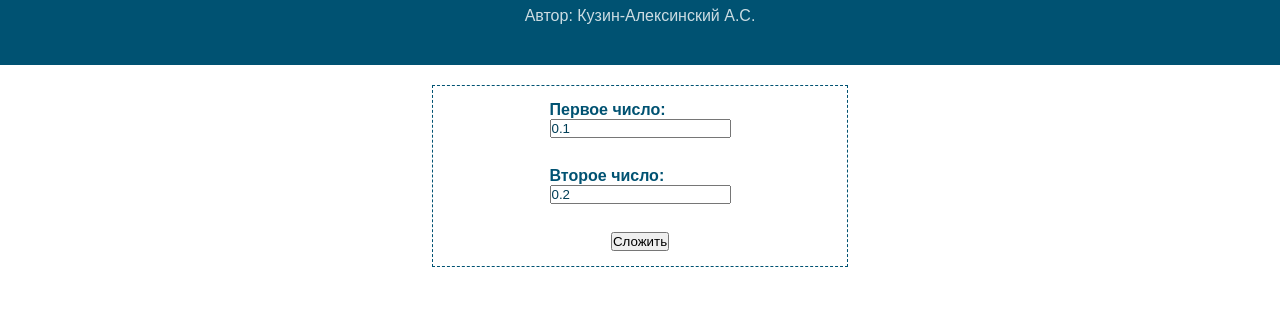
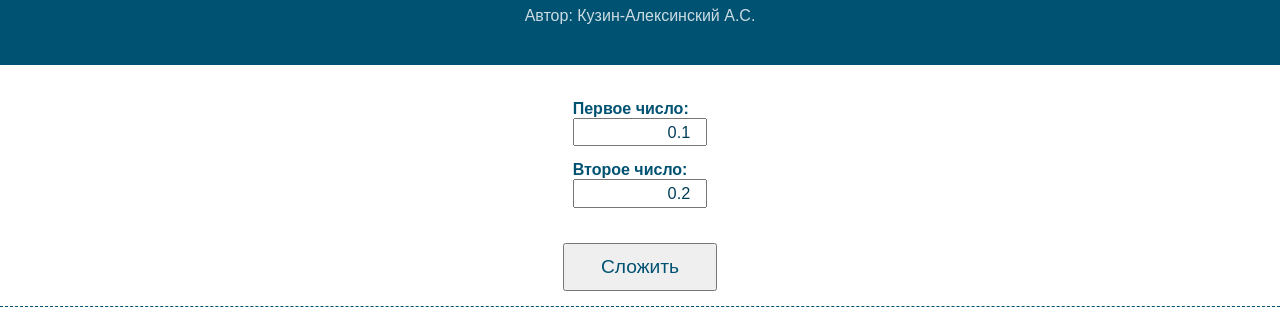
Before and after one commit to alkthegit/lb-twidder, a website: page index.html in a window 1280 px wide. Shown: the part 65-394 px from the top of the page. Drawn offline with Linux system fonts and the light colour scheme.

Commit message:
жалкие стилистические улучшения

```diff
--- a/src/style.css
+++ b/src/style.css
@@ -33,19 +33,26 @@ header .main-subheading{
 form{
     margin: 20px auto ;
     padding: 15px;
-    border: 1px dashed #005272;
-    max-width: 30vw;
-    min-height: 150px;
+    border-bottom: 1px dashed #005272;
     display: flex;
     flex-direction: column;
-    justify-content: space-between;
+    justify-content: flex-start;
     align-content: center;
     align-items: center;
     flex-grow: 100%;
 }
 
+form .form-operand{
+    margin-bottom: 15px;
+}
+
 form button[type="submit"]{
     outline-style: none;
+    width: 8em;
+    height: 2.5em;
+    font-size: 1.2em;
+    margin-top: 20px;
+    color: #005272;
 }
 
 form .operand-label{
@@ -55,4 +62,8 @@ form .operand-label{
 
 form input.operand{
     color: #003e57;
+    width: 8em;
+    line-height: 1.5em;
+    font-size: 102%;
+    text-align: right;
 }
```
